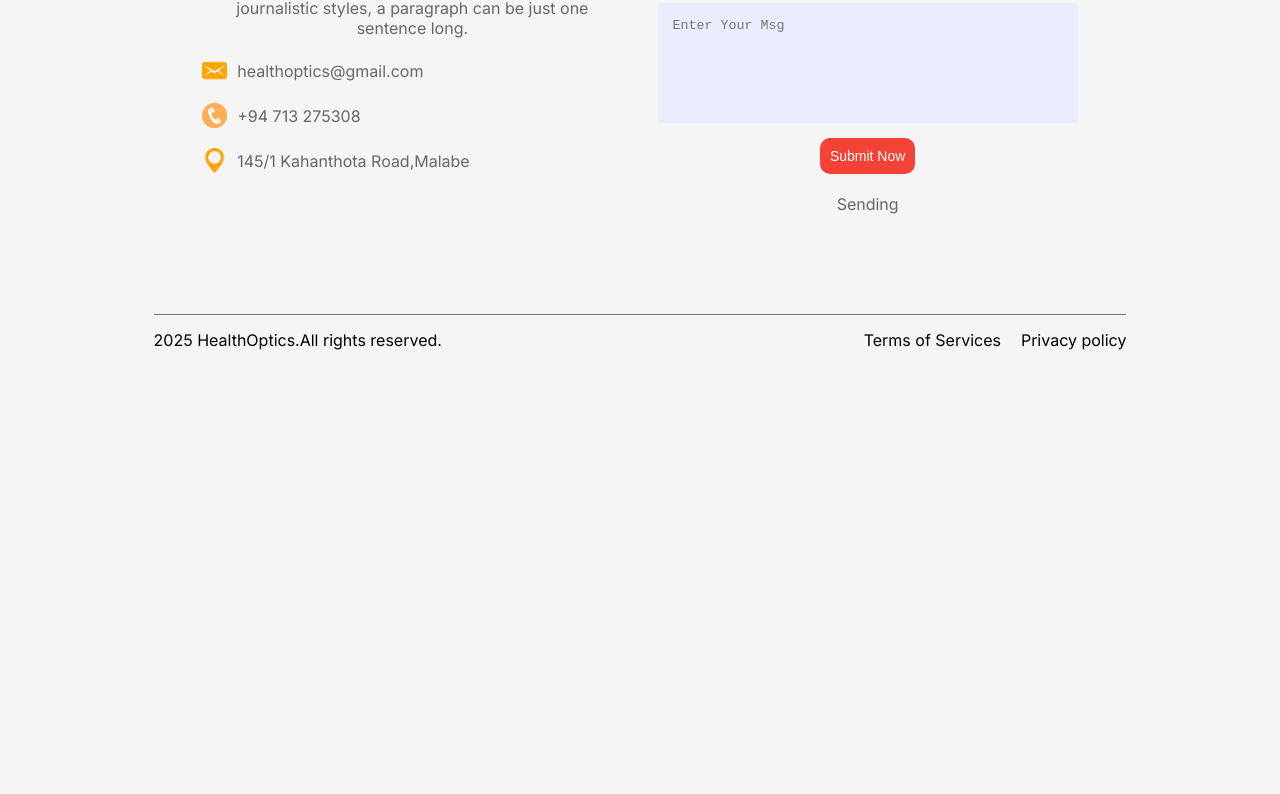
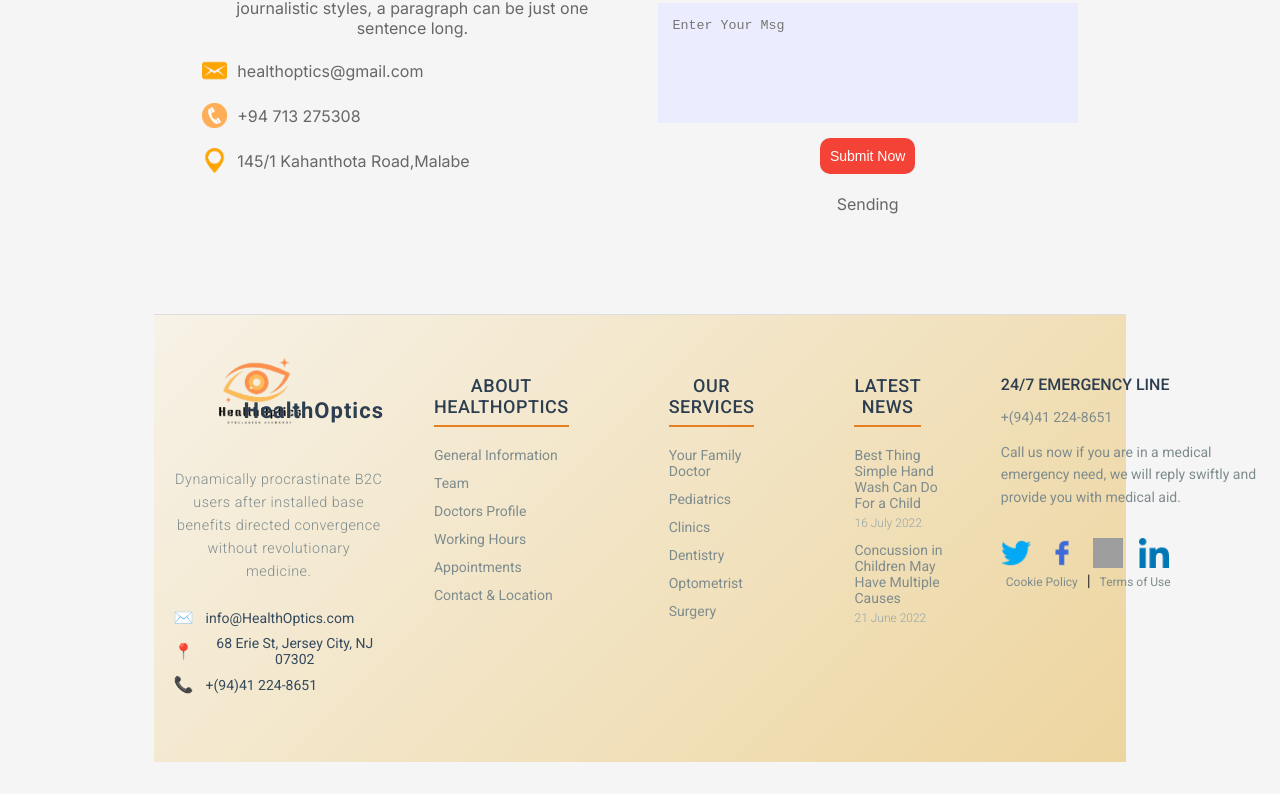
Before and after one commit to HansajithNilan/HealthOptics-Web-Site, a React (Vite) app in the folder Frontend/: page / in a window 1280 px wide. Shown: the part 2588-3382 px from the top of the page. Before the commit the page ends 2995 px from the top, so only its background shows below. Built offline with nearby package versions, Linux system fonts and the light colour scheme; no server answers; grey boxes are pictures that could not be loaded.

Commit message:
set footer

```diff
--- a/Frontend/src/components/Footer/footer.css
+++ b/Frontend/src/components/Footer/footer.css
@@ -1,14 +1,238 @@
-.footer{
-    margin: 10px auto;
-    display: flex;
-    align-items: center;
-    justify-content: space-between;
-    border-top: 1px solid #797979;
-    padding: 15px 0;
+/* Footer.css */
+@import url('https://fonts.googleapis.com/css2?family=Roboto:wght@300;400;500;700&display=swap');
+
+.vivo-footer {
+  background: linear-gradient(135deg, #f7f2e7 0%, #edd59f 100%); /* Subtle gradient background */
+  font-family: 'Roboto', sans-serif;
+  color: #333;
+  padding: 60px 0;
+  border-top: 1px solid #ddd;
+}
+
+.vivo-container {
+  display: flex;
+  justify-content: space-between;
+  max-width: 1200px;
+  margin: 0 auto;
+  padding: 0 20px;
+}
+
+.vivo-left {
+  flex: 1;
+  padding-right: 30px;
+}
+
+.vivo-logo h2 {
+  font-size: 22px;
+  font-weight: 700;
+  color: #2c3e50; /* Darker color for the logo */
+  margin-bottom: 15px;
+  letter-spacing: 1px;
+  margin-left: 70px;
+
 
 }
-.footer ul li{
-    list-style: none;
-    display: inline-block;
-    margin-left: 20px;
+
+.vivo-tagline {
+  font-size: 14.4px;
+  font-weight: 300;
+  color: #7f8c8d;
+  line-height: 1.6;
+  margin-bottom: 25px;
+
+  letter-spacing: 0.5px;
 }
+
+.vivo-contact-info p {
+  font-size: 14px;
+  font-weight: 400;
+  color: #34495e;
+  margin: 8px 0;
+  display: flex;
+  align-items: center;
+}
+
+.vivo-contact-info .icon {
+  margin-right: 12px;
+  font-size: 16px;
+  color: #e67e22; /* Orange accent for icons */
+}
+
+.vivo-middle {
+  flex: 2;
+  display: flex;
+  justify-content: space-between;
+  gap: 30px;
+}
+
+.vivo-section {
+  flex: 1;
+  padding-right: 20px;
+  padding-left: 20px;
+  text-align: left;
+
+}
+
+.vivo-section h2 {
+  font-size: 18px;
+  font-weight: 500;
+  color: #2c3e50;
+  margin-bottom: 20px;
+  text-transform: uppercase;
+  letter-spacing: 0.5px;
+  border-bottom: 2px solid #e67e22; /* Orange underline */
+  padding-bottom: 8px;
+  position: relative;
+  margin-right: 30px;
+
+
+
+}
+
+.vivo-section ul {
+  list-style: none;
+  padding: 0;
+}
+
+.vivo-section ul li {
+  font-size: 14px;
+  font-weight: 400;
+  color: #7f8c8d;
+  margin-bottom: 12px;
+  transition: color 0.3s ease;
+}
+
+.vivo-section ul li:hover {
+  color: #e67e22; /* Orange on hover */
+}
+
+.news-date {
+  font-size: 12px;
+  font-weight: 300;
+  color: #95a5a6;
+  display: block;
+  margin-top: 5px;
+}
+
+.vivo-right {
+  flex: 1;
+  text-align: left;
+  padding-left: 30px;
+}
+
+.emergency-line {
+  margin-bottom: 30px;
+}
+
+.emergency-line h3 {
+  font-size: 16px;
+  font-weight: 500;
+  color: #2c3e50;
+  margin-bottom: 12px;
+  text-transform: uppercase;
+}
+
+.emergency-number {
+  font-size: 24px;
+  font-weight: 700;
+  color: #e67e22; /* Orange for the emergency number */
+  margin-bottom: 12px;
+}
+
+.emergency-line p {
+  font-size: 14px;
+  font-weight: 400;
+  color: #7f8c8d;
+  line-height: 1.6;
+}
+
+.social-media {
+  display: flex;
+  justify-content: center;
+  gap: 1rem;
+  margin-top: 1rem;
+  margin-right: 100px;
+}
+.social-media img {
+  width: 30px;
+  height: 30px;
+  transition: transform 0.3s ease;
+
+}
+
+.social-icon {
+  display: inline-flex;
+  align-items: center;
+  justify-content: center;
+  width: 36px;
+  height: 36px;
+  background-color: #e67e22; /* Orange background */
+  color: #fff;
+  text-align: center;
+  border-radius: 50%;
+  margin-left: 12px;
+  font-size: 16px;
+  text-decoration: none;
+  transition: background-color 0.3s ease, transform 0.3s ease;
+}
+
+.social-icon:hover {
+  background-color: #d35400; /* Darker orange on hover */
+  transform: scale(1.1);
+}
+
+.footer-links a {
+  font-size: 12px;
+  font-weight: 400;
+  color: #7f8c8d;
+  text-decoration: none;
+  margin: 0 5px;
+  transition: color 0.3s ease;
+}
+
+.footer-links a:hover {
+  color: #e67e22;
+}
+
+/* Responsive Design */
+@media (max-width: 768px) {
+  .vivo-container {
+    flex-direction: column;
+    gap: 40px;
+  }
+
+  .vivo-left,
+  .vivo-middle,
+  .vivo-right {
+    padding: 0;
+    text-align: left;
+  }
+
+  .vivo-middle {
+    flex-direction: column;
+    gap: 30px;
+  }
+
+  .vivo-right {
+    text-align: left;
+  }
+
+  .social-icon {
+    margin-left: 0;
+    margin-right: 12px;
+  }
+}
+.logofooter{
+  width: 140px;
+  margin-left: -40px;
+  margin-bottom: -45px;
+
+}
+.vivo-logo{
+  position: relative;
+  top: -30px;
+
+
+
+
+}
--- a/Frontend/src/components/Footer/footer.jsx
+++ b/Frontend/src/components/Footer/footer.jsx
@@ -1,16 +1,103 @@
-import React from 'react'
+import React from 'react';
+import './Footer.css';
+import logo from '../../../public/website_logo.png';
+import facebook from "../../assets/facebook.png";
+import instagram from "../../assets/instagram.png";
+import twitter from "../../assets/twitter.png";
+import linkedin from "../../assets/linkedin.png";
 
-import './footer.css'
-function footer() {
+function Footer() {
   return (
-    <div className='footer'>
-    <p> 2025 HealthOptics.All rights reserved.</p>
-    <ul>
-      <li>Terms of Services</li>
-      <li>Privacy policy</li>
-    </ul>
-  </div>
-  )
+    <footer className="vivo-footer">
+
+      <div className="vivo-container">
+
+        {/* Left Section: Logo and Tagline */}
+        <div className="vivo-left">
+          <div className="vivo-logo">
+          <img src={logo} alt="Website Logo" className={`logofooter`} />
+            <h2>HealthOptics</h2>
+
+          </div>
+
+          <p className="vivo-tagline">
+            Dynamically procrastinate B2C users after installed base benefits directed convergence without revolutionary medicine.
+          </p>
+          <div className="vivo-contact-info">
+            <p><span className="icon">✉️</span> info@HealthOptics.com</p>
+            <p><span className="icon">📍</span> 68 Erie St, Jersey City, NJ 07302</p>
+            <p><span className="icon">📞</span> +(94)41 224-8651</p>
+          </div>
+        </div>
+
+        {/* Middle Section: About Vivo, Our Services, Latest News */}
+        <div className="vivo-middle">
+          {/* About Vivo Section */}
+          <div className="vivo-section">
+
+            <h2>About HealthOptics</h2>
+            <ul>
+              <li>General Information</li>
+              <li>Team</li>
+              <li>Doctors Profile</li>
+              <li>Working Hours</li>
+              <li>Appointments</li>
+              <li>Contact & Location</li>
+            </ul>
+          </div>
+
+          {/* Our Services Section */}
+          <div className="vivo-section">
+            <h2>Our Services</h2>
+            <ul>
+              <li>Your Family Doctor</li>
+              <li>Pediatrics</li>
+              <li>Clinics</li>
+              <li>Dentistry</li>
+              <li>Optometrist</li>
+              <li>Surgery</li>
+            </ul>
+          </div>
+
+          {/* Latest News Section */}
+          <div className="vivo-section">
+            <h2>Latest News</h2>
+            <ul>
+              <li>Best Thing Simple Hand Wash Can Do For a Child <span className="news-date">16 July 2022</span></li>
+              <li>Concussion in Children May Have Multiple Causes <span className="news-date">21 June 2022</span></li>
+
+            </ul>
+          </div>
+        </div>
+
+        {/* Right Section: Emergency Line and Social Media */}
+        <div className="vivo-right">
+          <div className="emergency-line">
+            <h3>24/7 Emergency Line</h3>
+            <p className="emergency-number">+(94)41 224-8651</p>
+            <p>Call us now if you are in a medical emergency need, we will reply swiftly and provide you with medical aid.</p>
+          </div>
+          <div className="social-media">
+            <a href="https://twitter.com" target="_blank" rel="noopener noreferrer">
+                        <img src={twitter} alt="Twitter" />
+                      </a>
+                      <a href="https://facebook.com" target="_blank" rel="noopener noreferrer">
+                        <img src={facebook} alt="Facebook" />
+                      </a>
+                      <a href="https://instagram.com" target="_blank" rel="noopener noreferrer">
+                        <img src={instagram} alt="Instagram" />
+                      </a>
+                      <a href="https://linkedin.com" target="_blank" rel="noopener noreferrer">
+                        <img src={linkedin} alt="LinkedIn" />
+                      </a>
+          </div>
+          <div className="footer-links">
+            <a href="#">Cookie Policy</a> | <a href="#">Terms of Use</a>
+          </div>
+        </div>
+      </div>
+    </footer>
+  );
 }
 
-export default footer
+export default Footer;
--- a/Frontend/src/pages/HomePage/doctorappointment/AddDoctorAppointmentDetails.jsx
+++ b/Frontend/src/pages/HomePage/doctorappointment/AddDoctorAppointmentDetails.jsx
@@ -14,6 +14,7 @@ import Swal from "sweetalert2";
 function AddDoctorAppointmentDetails() {
   const location = useLocation();
   const doctor = location.state?.doctor;
+  const user = JSON.parse(localStorage.getItem("currentUser")); // Get user from localStorage
 
   if (!doctor) {
     return (
@@ -22,11 +23,11 @@ function AddDoctorAppointmentDetails() {
   }
 
   const [formData, setFormData] = useState({
-    firstname: "",
+    firstname: user?.name?.split(' ')[0] || "", // Auto-fill first name from user's name
     lastname: "",
     gender: "",
     age: "",
-    email: "",
+    email: user?.email || "", // Auto-fill email from localStorage
     contact: "",
     address: "",
     date: "",
--- a/Frontend/src/pages/HomePage/doctorappointment/Ophthalmologists.css
+++ b/Frontend/src/pages/HomePage/doctorappointment/Ophthalmologists.css
@@ -52,6 +52,9 @@
 .expert-section {
   padding: 4rem 2rem;
   background: #fff;
+  max-width: 1450px;
+  margin: 0 auto 2rem;
+  border-radius: 12px;
 }
 
 .expert-content {
@@ -89,7 +92,7 @@
 .search-section {
   padding: 2rem;
   background: #fff;
-  max-width: 1200px;
+  max-width: 1150px;
   margin: 0 auto 2rem;
   border-radius: 12px;
   box-shadow: 0 4px 12px rgba(0, 0, 0, 0.05);
@@ -219,7 +222,7 @@
 
 /* Timetable Section */
 .timetable-section {
-  max-width: 1200px;
+  max-width: 1150px;
   margin: 2rem auto;
   padding: 2rem;
   background: #fff;
```
Also changed, not shown: 4 other files (tests, documents, lock files or other folders).
